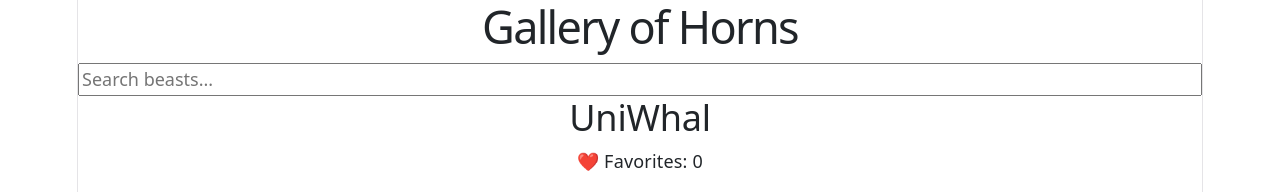
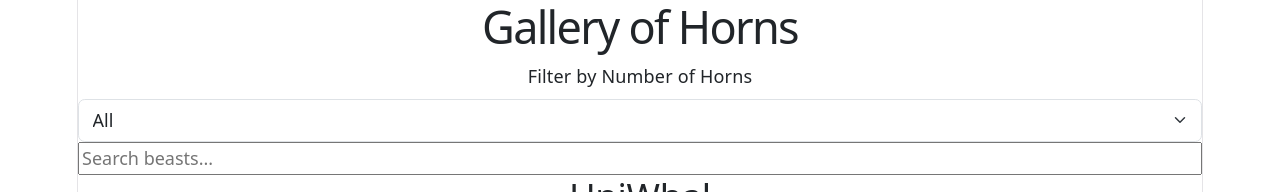
Before and after one commit to metswin17/gallery-horns, a React (Vite) app: page / in a window 1280 px wide. Shown: the top 192 px of the page. Built offline with nearby package versions, Linux system fonts and the light colour scheme; grey boxes are pictures that could not be loaded.

Commit message:
App.jsx mod

```diff
--- a/src/App.jsx
+++ b/src/App.jsx
@@ -6,11 +6,20 @@ import Gallery from './components/Gallery';
 import Footer from './components/Footer';
 import SelectedBeast from './components/SelectedBeast';
 
+import Form from 'react-bootstrap/Form';
 import 'bootstrap/dist/css/bootstrap.min.css';
 import './App.css';
 
 function App() {
   const [galleryData] = useState(data);
+
+  const [selectedHorns, setSelectedHorns] = useState('All');
+
+  const handleHornChange = (event) => {
+    setSelectedHorns(event.target.value);
+  };
+
+
 
   const [selectedBeast, setSelectedBeast] = useState(null);
   const [searchTerm, setSearchTerm] = useState('');
@@ -29,12 +38,32 @@ function App() {
   const filteredBeasts = galleryData.filter((beast) => {
     const regex = new RegExp(searchTerm, 'i');
 
-    return regex.test(beast.title);
+    const matchesSearch = regex.test(beast.title);
+
+    const matchesHorns =
+      selectedHorns === 'All' ||
+      beast.horns === Number(selectedHorns);
+
+    return matchesSearch && matchesHorns;
   });
 
   return (
     <>
       <Header />
+
+      <Form>
+  <Form.Group>
+    <Form.Label>Filter by Number of Horns</Form.Label>
+
+    <Form.Select onChange={handleHornChange}>
+      <option value="All">All</option>
+      <option value="1">1 Horn</option>
+      <option value="2">2 Horns</option>
+      <option value="3">3 Horns</option>
+      <option value="100">100 Horns</option>
+    </Form.Select>
+  </Form.Group>
+</Form>
 
     <input
   className="search-bar"
```
